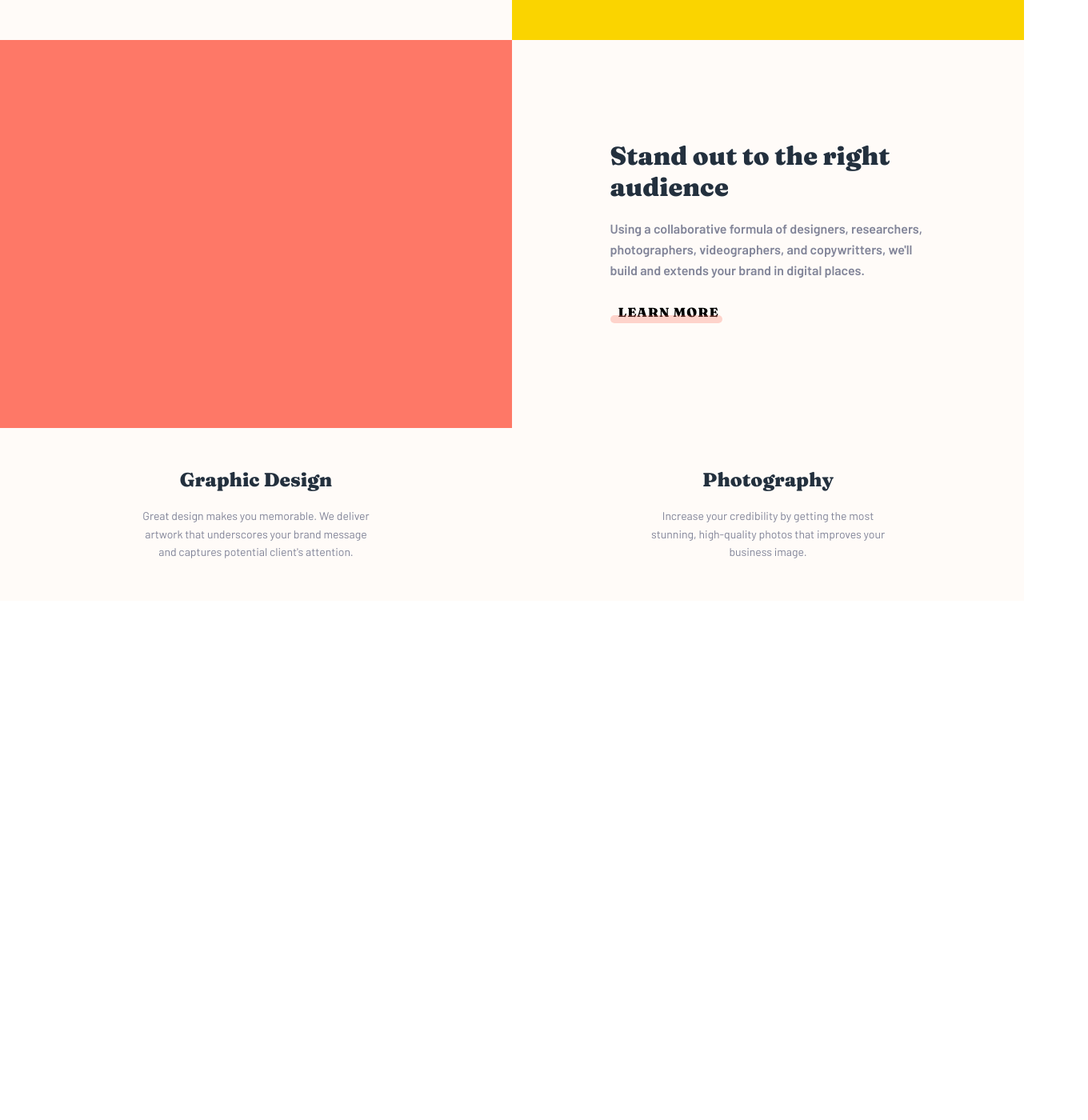
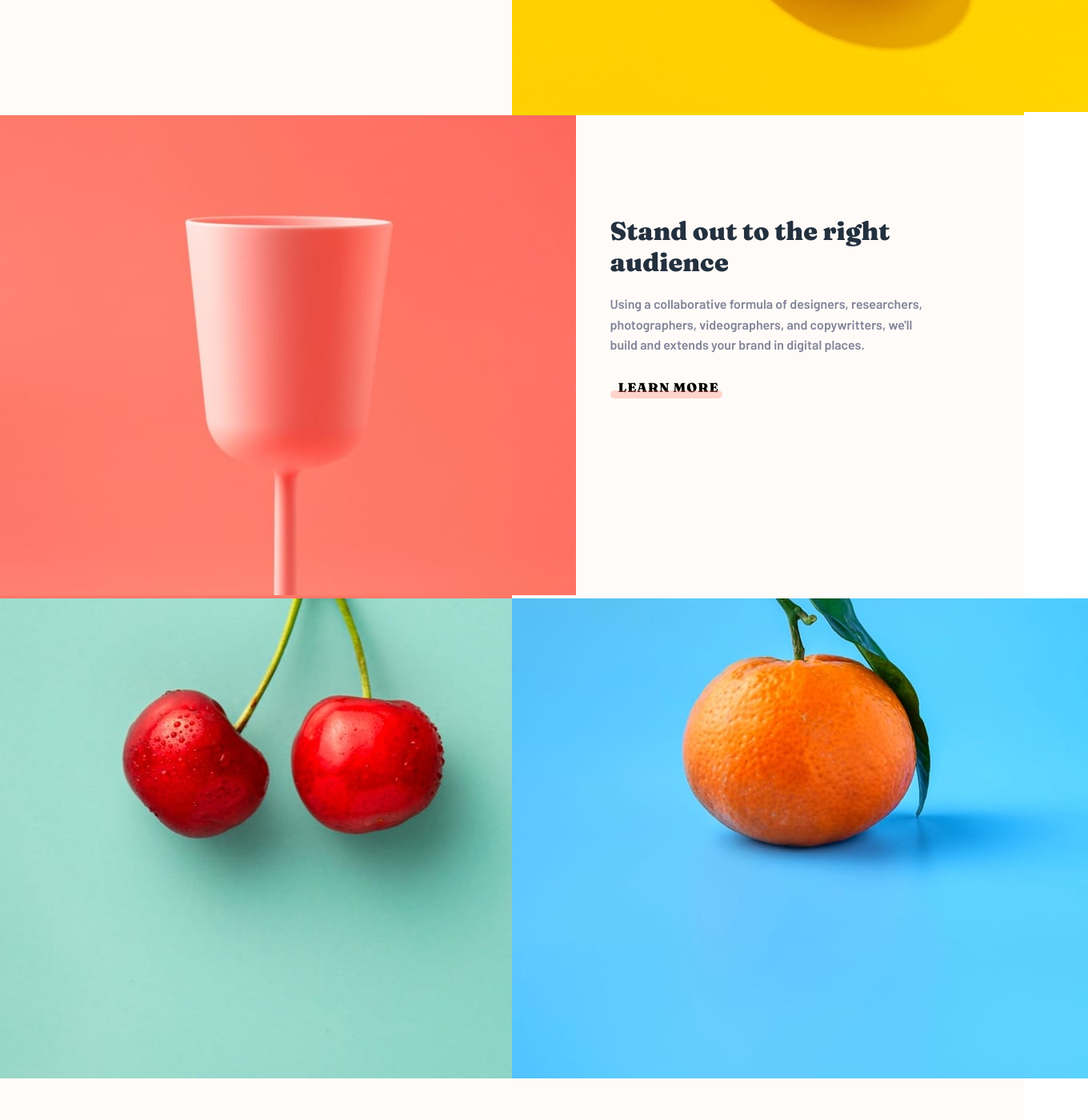
Before and after one commit to yoga1234/frontendmentor-challenges, a React (Create React App) app: page /frontendmentor-challenges/sunnyside-agency in a window 1280 px wide. Shown: the part 1260-2660 px from the top of the page at 80% size, 1360 px wide, since content can reach past the window. Before the commit the page ends 2011 px from the top, so only its background shows below. Built offline with nearby package versions, Linux system fonts and the light colour scheme.

Commit message:
adding image to sunny landingpage

```diff
--- a/src/pages/SunnyLandingpage/components/BrandFeatures/BrandFeatures.js
+++ b/src/pages/SunnyLandingpage/components/BrandFeatures/BrandFeatures.js
@@ -1,6 +1,17 @@
 import React from "react";
 
 import "./BrandFeatures.css";
+
+import {
+  desktopEgg,
+  desktopGlass,
+  desktopOrange,
+  desktopCherry,
+  mobileEgg,
+  mobileGlass,
+  mobileOrange,
+  mobileCherry,
+} from "../../images";
 
 function BrandFeatures() {
   return (
@@ -18,8 +29,18 @@ function BrandFeatures() {
         </div>
         <div className="brand-item-image"></div>
       </div>
-      <div className="brand-item-container container-yellow"></div>
-      <div className="brand-item-container container-pink"></div>
+      <div className="brand-item-container container-yellow">
+        <picture>
+          <source media="(min-width: 426px)" srcset={desktopEgg} />
+          <source media="(min-width: 425px)" srcset={mobileEgg} />
+          <img src={desktopEgg} alt="egg with yellow background" />
+        </picture>
+      </div>
+      <div className="brand-item-container container-pink">
+        <source media="(min-width: 426px)" srcset={desktopGlass} />
+        <source media="(min-width: 425px)" srcset={mobileGlass} />
+        <img src={desktopGlass} alt="glass with pink background" />
+      </div>
       <div className="brand-item-container">
         <div className="brand-item-text">
           <h3>Stand out to the right audience</h3>
@@ -31,9 +52,15 @@ function BrandFeatures() {
           <button>LEARN MORE</button>
           <div className="btn-bottom bottom-pink"></div>
         </div>
-        <div className="brand-item-image"></div>
       </div>
       <div className="brand-item-container">
+        <div className="brand-item-image">
+          <picture>
+            <source media="(min-width: 426px)" srcset={desktopCherry} />
+            <source media="(min-width: 425px)" srcset={mobileCherry} />
+            <img src={desktopCherry} alt="cherry with greenish background" />
+          </picture>
+        </div>
         <div className="brand-item-mixed">
           <h3>Graphic Design</h3>
           <p>
@@ -44,6 +71,13 @@ function BrandFeatures() {
         </div>
       </div>
       <div className="brand-item-container">
+        <div className="brand-item-image">
+          <picture>
+            <source media="(min-width: 426px)" srcset={desktopOrange} />
+            <source media="(min-width: 425px)" srcset={mobileOrange} />
+            <img src={desktopOrange} alt="orange with blue background" />
+          </picture>
+        </div>
         <div className="brand-item-mixed">
           <h3>Photography</h3>
           <p>
--- a/src/pages/SunnyLandingpage/images/index.js
+++ b/src/pages/SunnyLandingpage/images/index.js
@@ -1,5 +1,27 @@
 import desktopImageHeader from "./desktop/image-header.jpg";
+import desktopEgg from "./desktop/image-transform.jpg";
+import desktopGlass from "./desktop/image-stand-out.jpg";
+import desktopOrange from "./desktop/image-photography.jpg";
+import desktopCherry from "./desktop/image-graphic-design.jpg";
+
 import mobileImageHeader from "./mobile/image-header.jpg";
+import mobileEgg from "./mobile/image-transform.jpg";
+import mobileGlass from "./mobile/image-stand-out.jpg";
+import mobileOrange from "./mobile/image-photography.jpg";
+import mobileCherry from "./mobile/image-graphic-design.jpg";
+
 import iconArrowDown from "./icon-arrow-down.svg";
 
-export { desktopImageHeader, mobileImageHeader, iconArrowDown };
+export {
+  desktopImageHeader,
+  desktopEgg,
+  desktopGlass,
+  desktopOrange,
+  desktopCherry,
+  mobileImageHeader,
+  mobileEgg,
+  mobileGlass,
+  mobileOrange,
+  mobileCherry,
+  iconArrowDown,
+};
```
